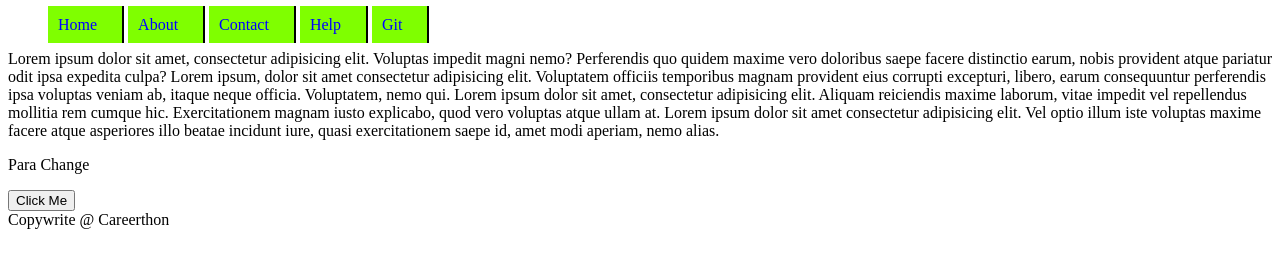
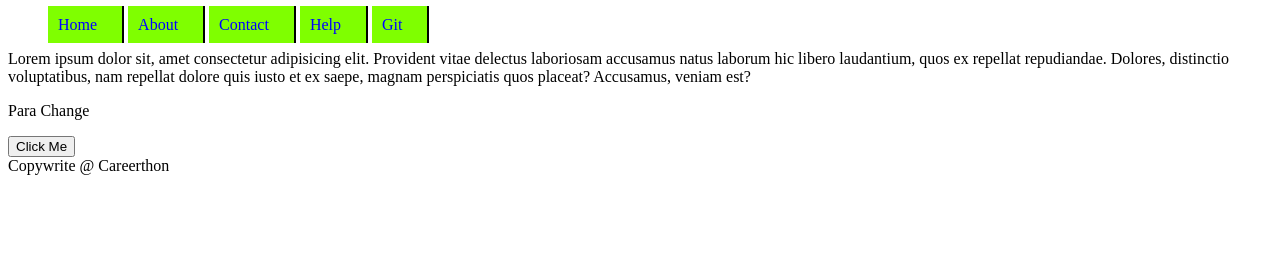
Before and after one commit to kshitiz2884/carnew, a plain HTML site: page index.html in a window 1280 px wide. Drawn offline with Linux system fonts and the light colour scheme.

Commit message:
reduced the content of para

```diff
--- a/index.html
+++ b/index.html
@@ -4,7 +4,7 @@
     <meta charset="UTF-8" />
     <meta name="viewport" content="width=device-width, initial-scale=1.0" />
     <title>Document</title>
-    <link rel="stylesheet" href="style.css">
+    <link rel="stylesheet" href="style.css" />
   </head>
   <body>
     <!-- Main Body  -->
@@ -17,25 +17,17 @@
             <li>About</li>
             <li>Contact</li>
             <li>Help</li>
-            <li>Git </li>
+            <li>Git</li>
           </ul>
         </nav>
       </head>
       <!-- Section  -->
       <section>
-        Lorem ipsum dolor sit amet, consectetur adipisicing elit. Voluptas
-        impedit magni nemo? Perferendis quo quidem maxime vero doloribus saepe
-        facere distinctio earum, nobis provident atque pariatur odit ipsa
-        expedita culpa? Lorem ipsum, dolor sit amet consectetur adipisicing
-        elit. Voluptatem officiis temporibus magnam provident eius corrupti
-        excepturi, libero, earum consequuntur perferendis ipsa voluptas veniam
-        ab, itaque neque officia. Voluptatem, nemo qui. Lorem ipsum dolor sit
-        amet, consectetur adipisicing elit. Aliquam reiciendis maxime laborum,
-        vitae impedit vel repellendus mollitia rem cumque hic. Exercitationem
-        magnam iusto explicabo, quod vero voluptas atque ullam at. Lorem ipsum
-        dolor sit amet consectetur adipisicing elit. Vel optio illum iste
-        voluptas maxime facere atque asperiores illo beatae incidunt iure, quasi
-        exercitationem saepe id, amet modi aperiam, nemo alias.
+        Lorem ipsum dolor sit, amet consectetur adipisicing elit. Provident
+        vitae delectus laboriosam accusamus natus laborum hic libero laudantium,
+        quos ex repellat repudiandae. Dolores, distinctio voluptatibus, nam
+        repellat dolore quis iusto et ex saepe, magnam perspiciatis quos
+        placeat? Accusamus, veniam est?
         <p>Para Change</p>
         <button onclick="fun()">Click Me</button>
       </section>
@@ -43,9 +35,9 @@
       <footer>Copywrite @ Careerthon</footer>
     </div>
   </body>
-    <script>
-       function fun(){
-            alert("Hi");
-        }
-    </script>
+  <script>
+    function fun() {
+      alert("Hi");
+    }
+  </script>
 </html>
```
